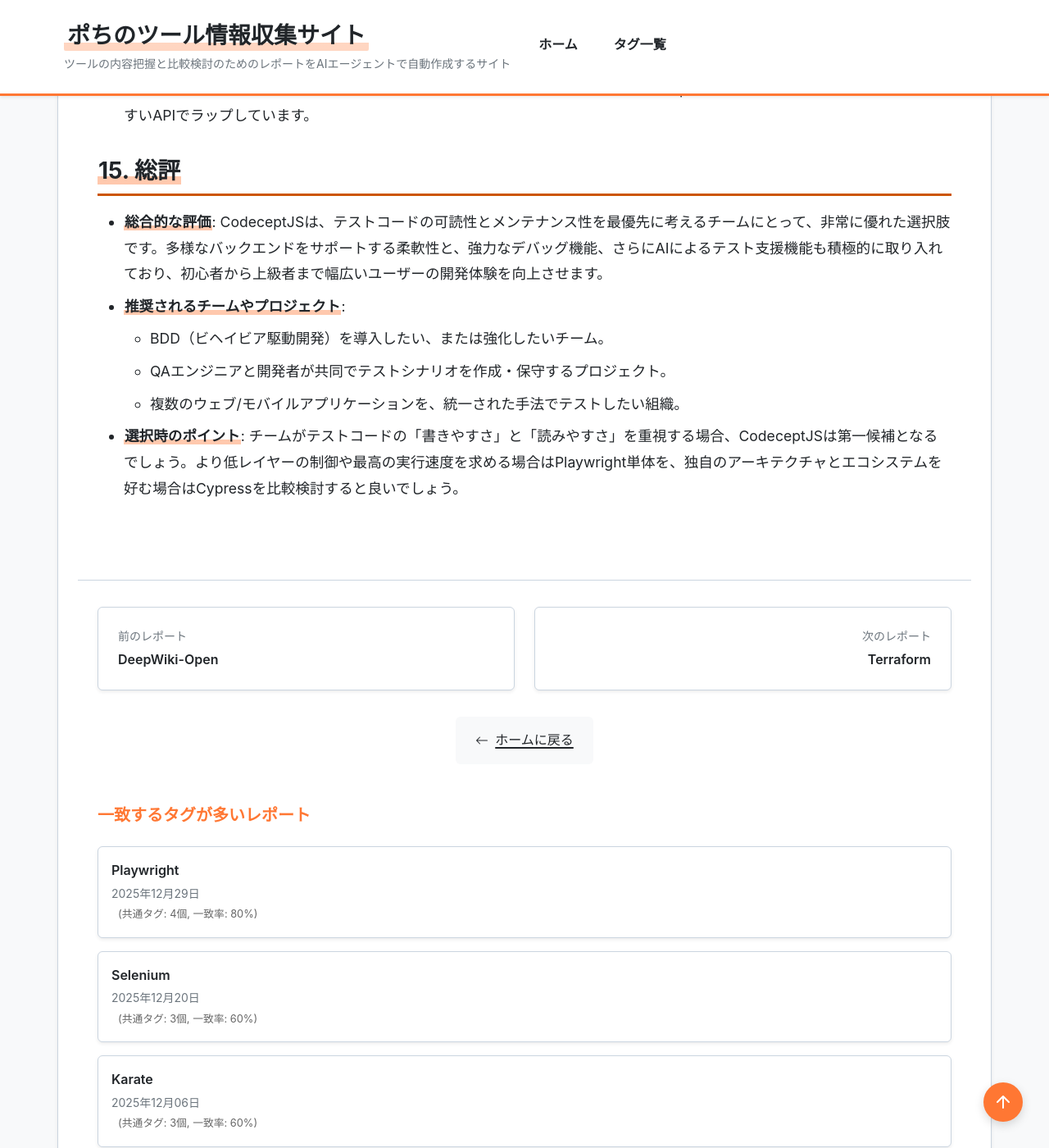
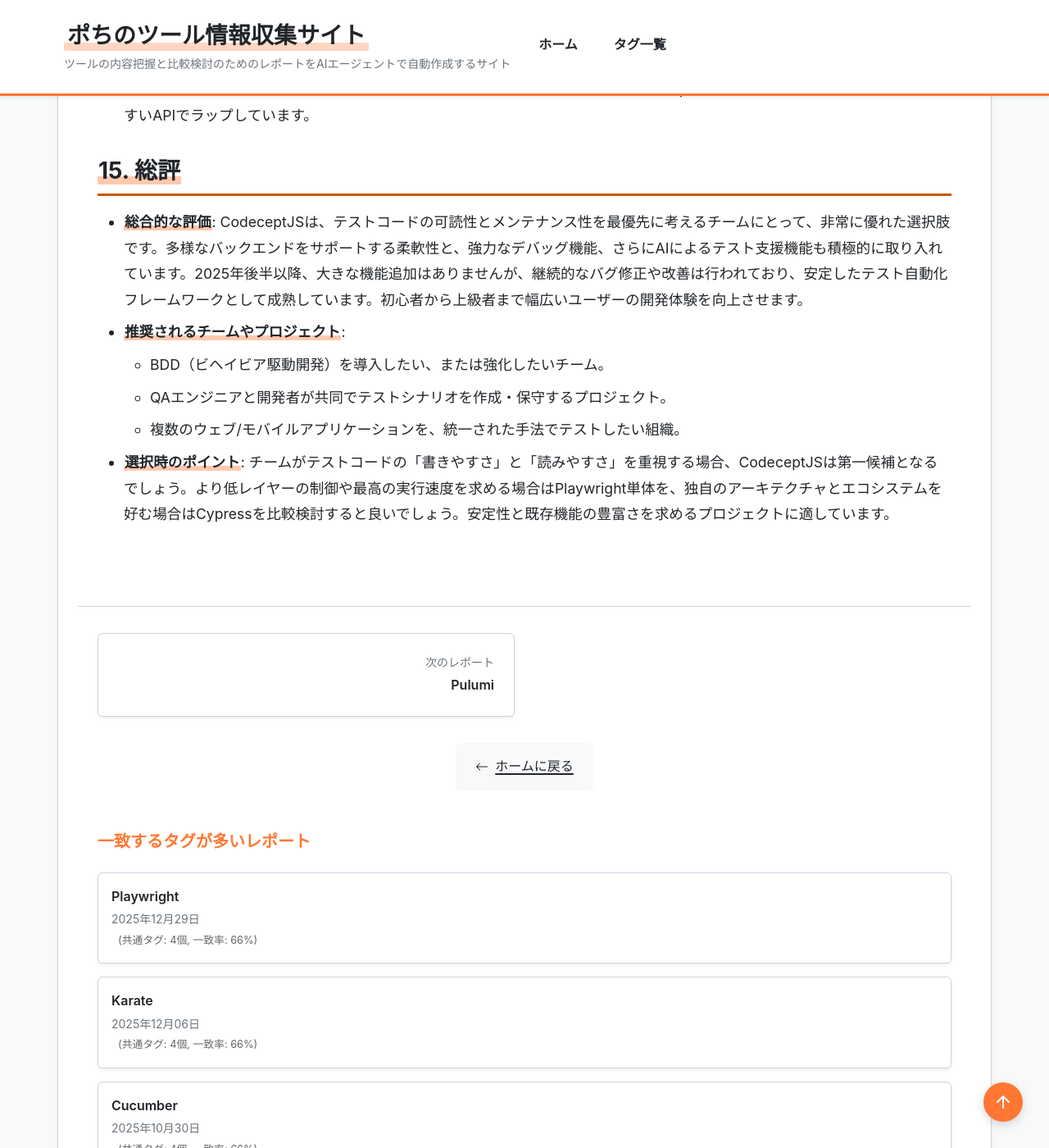
Before and after one commit to aegisfleet/tool-survey-report, a Jekyll site: the page built from _reports/codeceptjs.md, in a window 1280 px wide and 1400 px high, scrolled down 7901 px. Shown: the whole window at 82% size. Built offline with Jekyll 4.4.1, drawn with Linux system fonts in a browser that asks for light colours; some of the changed text lies outside the part shown.

Commit message:
feat(reports): CodeceptJSレポートを最新情報に更新 (#308)
AGENTS.mdの「レポート作成・更新の手順」に従い、CodeceptJSの調査レポート（_reports/codeceptjs.md）を更新しました。

主な変更点：
- レポートの最終更新日を2026-01-06に更新
- 最新のリリース状況を調査し、総評に「安定したフレームワークとして成熟している」旨を追記
- BDD（ビヘイビア駆動開発）の機能が明記されているため、`BDD`タグを追加
- 関連レポートとの双方向リンクは既に整合性が取れていたため、変更なし

Co-authored-by: google-labs-jules[bot] <161369871+google-labs-jules[bot]@users.noreply.github.com>

```diff
--- a/_reports/codeceptjs.md
+++ b/_reports/codeceptjs.md
@@ -7,13 +7,14 @@ official_site: "https://codecept.io/"
 links:
   github: "https://github.com/codeceptjs/CodeceptJS"
 date: "2025-10-19"
-last_updated: "2025-10-28"
+last_updated: "2026-01-06"
 tags:
   - "E2Eテスト"
   - "テスト自動化"
   - "Node.js"
   - "オープンソース"
   - "JavaScript"
+  - "BDD"
 description: "Playwright, WebDriver, Puppeteerなどを利用してE2Eテストをシンプルに記述できる、シナリオ駆動のテスト自動化フレームワーク。"
 relationships:
   related_tools:
@@ -149,9 +150,9 @@ relationships:
 
 ## **15. 総評**
 
-* **総合的な評価**: CodeceptJSは、テストコードの可読性とメンテナンス性を最優先に考えるチームにとって、非常に優れた選択肢です。多様なバックエンドをサポートする柔軟性と、強力なデバッグ機能、さらにAIによるテスト支援機能も積極的に取り入れており、初心者から上級者まで幅広いユーザーの開発体験を向上させます。
+* **総合的な評価**: CodeceptJSは、テストコードの可読性とメンテナンス性を最優先に考えるチームにとって、非常に優れた選択肢です。多様なバックエンドをサポートする柔軟性と、強力なデバッグ機能、さらにAIによるテスト支援機能も積極的に取り入れています。2025年後半以降、大きな機能追加はありませんが、継続的なバグ修正や改善は行われており、安定したテスト自動化フレームワークとして成熟しています。初心者から上級者まで幅広いユーザーの開発体験を向上させます。
 * **推奨されるチームやプロジェクト**:
   * BDD（ビヘイビア駆動開発）を導入したい、または強化したいチーム。
   * QAエンジニアと開発者が共同でテストシナリオを作成・保守するプロジェクト。
   * 複数のウェブ/モバイルアプリケーションを、統一された手法でテストしたい組織。
-* **選択時のポイント**: チームがテストコードの「書きやすさ」と「読みやすさ」を重視する場合、CodeceptJSは第一候補となるでしょう。より低レイヤーの制御や最高の実行速度を求める場合はPlaywright単体を、独自のアーキテクチャとエコシステムを好む場合はCypressを比較検討すると良いでしょう。
+* **選択時のポイント**: チームがテストコードの「書きやすさ」と「読みやすさ」を重視する場合、CodeceptJSは第一候補となるでしょう。より低レイヤーの制御や最高の実行速度を求める場合はPlaywright単体を、独自のアーキテクチャとエコシステムを好む場合はCypressを比較検討すると良いでしょう。安定性と既存機能の豊富さを求めるプロジェクトに適しています。
```
